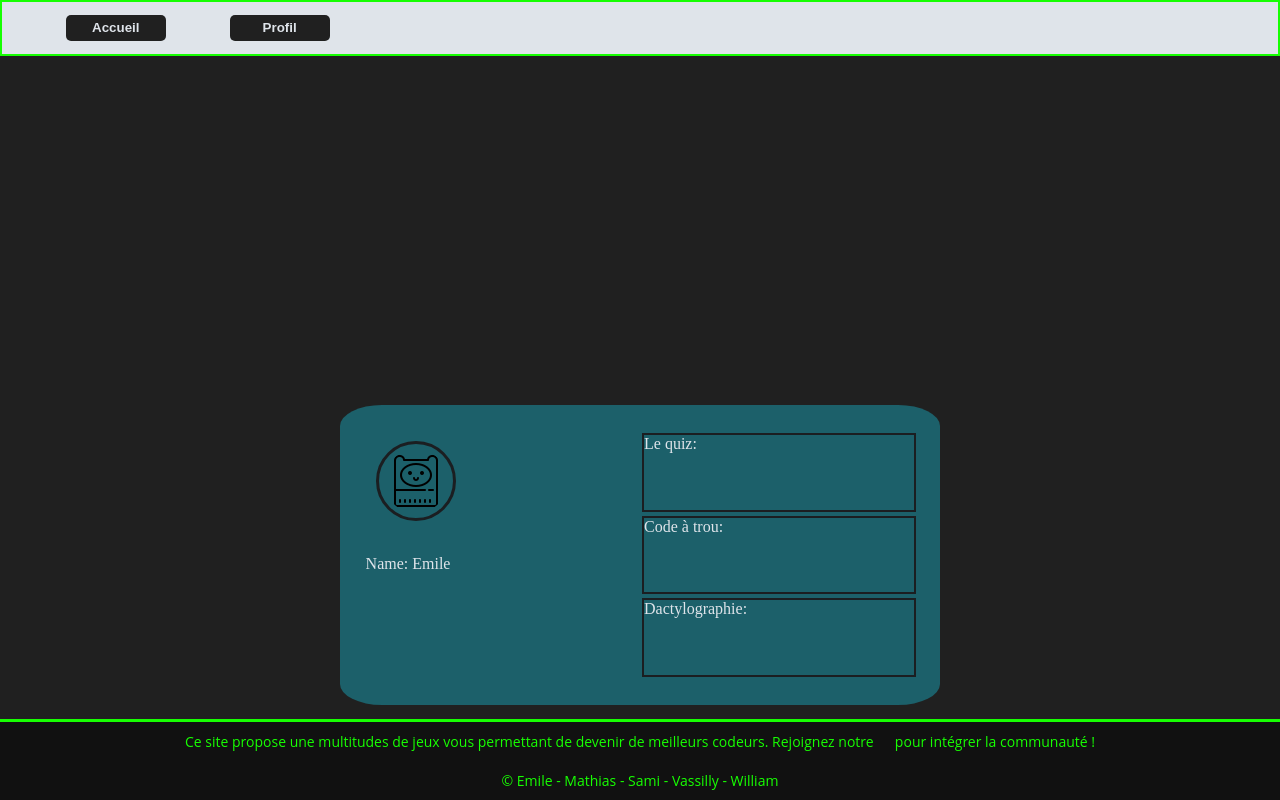
After one commit to Emiliolosbostos/Projet-tuteure-s3, a PHP site: page /client/profil.php in a window 1280 px wide. The commit adds this page. Run offline with PHP 8.4, Linux system fonts and the light colour scheme.

Commit message:
page profil

```diff
--- a/assets/css/codeAtrous.css
+++ b/assets/css/codeAtrous.css
@@ -1,12 +1,12 @@
 @import url("https://fonts.googleapis.com/css2?family=Josefin+Sans:wght@300&display=swap");
 * {
-    font-family: "Josefin Sans", sans-serif;
     box-sizing: border-box;
     margin: 0;
     padding: 0;
 }
 
 body {
+    font-family: "Josefin Sans", sans-serif;
     background: #202020;
     color: #dfe4ea;
 }
--- a/assets/css/dactylo.css
+++ b/assets/css/dactylo.css
@@ -1,12 +1,12 @@
 @import url("https://fonts.googleapis.com/css2?family=Josefin+Sans:wght@300&display=swap");
 * {
-    font-family: "Josefin Sans", sans-serif;
     box-sizing: border-box;
     margin: 0;
     padding: 0;
     text-align: center;
 }
 body {
+    font-family: "Josefin Sans", sans-serif;
     display: grid;
     align-items: center;
     justify-items: center;
--- /dev/null
+++ b/assets/css/profil.css
@@ -0,0 +1,81 @@
+body {
+    display: grid;
+    align-items: center;
+    justify-items: center;
+    min-height: 100vh;
+    background: #202020;
+    color: #dfe4ea;
+}
+#container {
+    z-index: 0;
+    height: 300px;
+    width: 600px;
+    background: #1c606a;
+    display: flex;
+    flex-wrap: wrap;
+    flex-direction: column;
+    grid-template-columns: 50% 50%;
+    padding: 2%;
+    border-radius: 7%;
+}
+#icon {
+    height: 100px;
+    width: 100px;
+    border-radius: 50px;
+    background: #8452f1;
+    color: #0b5000;
+    display: flex;
+    justify-content: center;
+    align-items: center;
+    font-size: 60px;
+    font-family: "Lato", Arial, sans-serif;
+}
+#stat {
+    height: 33%;
+    width: 100%;
+    border: #1b1e21 solid 2px;
+    margin: 2px;
+}
+#quiz {
+
+}
+#codeATrou {
+
+}
+#dactylo {
+
+}
+#icone {
+    border-radius: 50%;
+    border: #1b1e21 solid 3px;
+    padding: 5px;
+    margin: 10px;
+}
+#picOfProfil {
+    height: 50%;
+    width: 50%;
+}
+.infoPerso {
+    height: 50%;
+    width: 50%;
+}
+.stats {
+    height: 100%;
+    width: 50%;
+    display: flex;
+    flex-direction: column;
+}
+#iconChoose {
+    visibility: hidden;
+    width: fit-content;
+    height: fit-content;
+    background: #1c606a;
+    padding: 5px;
+    color: #59250e;
+    border: solid white 5px;
+    border-radius: 10px;
+    display: flex;
+    justify-content: space-around;
+    align-items: center;
+    flex-wrap: wrap;
+}
--- a/assets/css/quiz.css
+++ b/assets/css/quiz.css
@@ -1,12 +1,12 @@
 @import url("https://fonts.googleapis.com/css2?family=Josefin+Sans:wght@300&display=swap");
 * {
-  font-family: "Josefin Sans", sans-serif;
   box-sizing: border-box;
   margin: 0;
   padding: 0;
   text-align: center;
 }
 body {
+  font-family: "Josefin Sans", sans-serif;
   display: grid;
   align-items: center;
   justify-items: center;
--- /dev/null
+++ b/assets/js/profil.js
@@ -0,0 +1,51 @@
+let image = ""
+const display = {
+  elementShown: function(id, text) {
+    let element = document.getElementById(id);
+    element.innerHTML = text;
+  },
+  showIcon: function () {
+    if (image == "") {
+      image = "../assets/res/icons/icons8-finn-64.png"
+    }
+    let icone = `
+            <input type=image src=`+image+` id="icone" onclick="changeIcon()">
+    `
+    this.elementShown("picOfProfil", icone)
+  }
+}
+profilApp = () => {
+  display.showIcon();
+}
+profilApp()
+function changeIcon() {
+  document.getElementById('iconChoose').style.visibility= "visible" ;
+}
+function chooseIconFinn() {
+  image = "../assets/res/icons/icons8-finn-64.png";
+  document.getElementById('iconChoose').style.visibility= "hidden" ;
+  profilApp()
+
+}
+function chooseIconAnonymous() {
+  image = "../assets/res/icons/icons8-anonymous-mask-64.png"
+  document.getElementById('iconChoose').style.visibility= "hidden"
+  profilApp()
+
+}
+function chooseIconFuturama() {
+  image = "../assets/res/icons/icons8-futurama-bender-64.png"
+  document.getElementById('iconChoose').style.visibility= "hidden"
+  profilApp()
+
+}
+function chooseIconHomer() {
+  image = "../assets/res/icons/icons8-homer-simpson-64.png"
+  document.getElementById('iconChoose').style.visibility= "hidden"
+  profilApp()
+}
+function chooseIconMermaid() {
+  image = "../assets/res/icons/icons8-mermaid-64.png"
+  document.getElementById('iconChoose').style.visibility= "hidden"
+  profilApp()
+}
--- a/assets/js/quiz.js
+++ b/assets/js/quiz.js
@@ -43,6 +43,8 @@ class Question {
     return this.currentQuestionIndex >= this.questions.length;
   }
 }
+
+//Functions:
 function incrementValue() {
   quiz.indexAnswer++;
   if (quiz.indexAnswer >= quiz.questions.length) {
@@ -67,7 +69,6 @@ class Question {
     let element = document.getElementById(id);
     element.innerHTML = text;
   },
-
 
   endQuiz: function() {
     endQuizHTML = `
--- /dev/null
+++ b/client/profil.php
@@ -0,0 +1,62 @@
+<!DOCTYPE HTML>
+<html lang="fr">
+<head>
+  <link rel="shortcut icon" href="#">
+  <meta charset="UTF-8">
+
+  <title>Profil</title>
+
+<!--  <link rel="stylesheet" href="https://use.fontawesome.com/releases/v5.8.2/css/all.css">
+-->
+  <link rel="stylesheet" href="https://fonts.googleapis.com/icon?family=Material+Icons">
+  <link href="../assets/css/profil.css" rel="stylesheet">
+</head>
+
+<body>
+  <?php include('../includes/navbar.php'); ?>
+  <div class="bloc" id="iconChoose">
+      <strong>Choisis un nouvel avatar : </strong>
+      <input type="image" src="../assets/res/icons/icons8-finn-64.png" id="icone" onclick="chooseIconFinn()">
+      <input type="image" src="../assets/res/icons/icons8-anonymous-mask-64.png" id="icone" onclick="chooseIconAnonymous()">
+      <input type="image" src="../assets/res/icons/icons8-futurama-bender-64.png" id="icone" onclick="chooseIconFuturama()">
+      <input type="image" src="../assets/res/icons/icons8-homer-simpson-64.png" id="icone" onclick="chooseIconHomer()">
+      <input type="image" src="../assets/res/icons/icons8-mermaid-64.png" id="icone" onclick="chooseIconMermaid()">
+  </div>
+  <div class="bloc" id="container">
+    <div id="picOfProfil">
+<!--        <input type="image" src="../assets/res/icons/icons8-finn-64.png" id="icone" onclick="changeIcon()">-->
+    </div>
+  <div class="infoPerso">
+      Name: Emile
+  </div>
+    <div class="stats">
+        <div id="stat">
+            <div id="quiz">
+                Le quiz:
+            </div>
+        </div>
+        <div id="stat">
+            <div id="codeATrou">
+                Code à trou:
+            </div>
+        </div>
+        <div id="stat">
+            <div id="dactylo">
+                Dactylographie:
+            </div>
+        </div>
+    </div>
+
+
+  </div>
+  <script src="../assets/js/profil.js" type="text/javascript" ></script>
+
+  <?php include('../includes/footer.php'); ?>
+</body>
+</html>
+<?php
+function chooseIconFinn() {
+    $icon = "../assets/res/icons/icons8-finn-64.png";
+
+}
+?>
--- a/client/quiz.php
+++ b/client/quiz.php
@@ -6,7 +6,7 @@
   <meta name="viewport" content="width=device-width, initial-scale=1.0">
   <meta http-equiv="X-UA-Compatible" content="ie=edge">
 
-  <title>Quiz - modèle</title>
+  <title>Quiz</title>
 
   <link rel="stylesheet" href="https://use.fontawesome.com/releases/v5.8.2/css/all.css">
   <link href="../assets/css/quiz.css" rel="stylesheet">
--- a/includes/footer.php
+++ b/includes/footer.php
@@ -8,9 +8,6 @@
             margin: 0;
             padding: 0;
             box-sizing: border-box;
-        }
-        body{
-            background: #fcfcfc;
         }
         footer{
             position: absolute;
--- a/includes/navbar.php
+++ b/includes/navbar.php
@@ -41,7 +41,7 @@
         <button id="accueil" class="btn" onclick="window.location.href='home.php';">
           <strong>Accueil</strong>
         </button>
-        <button id="profil" class="btn">
+        <button id="profil" class="btn" onclick="window.location.href='profil.php';">
           <strong>Profil</strong>
         </button>
     </div>
```
Also changed, not shown: assets/res/icons/icons8-anonymous-mask-64.png (added), assets/res/icons/icons8-finn-64.png (added), assets/res/icons/icons8-futurama-bender-64.png (added), assets/res/icons/icons8-homer-simpson-64.png (added), assets/res/icons/icons8-mermaid-64.png (added). Lines whose indentation alone changed are shown as unchanged.
